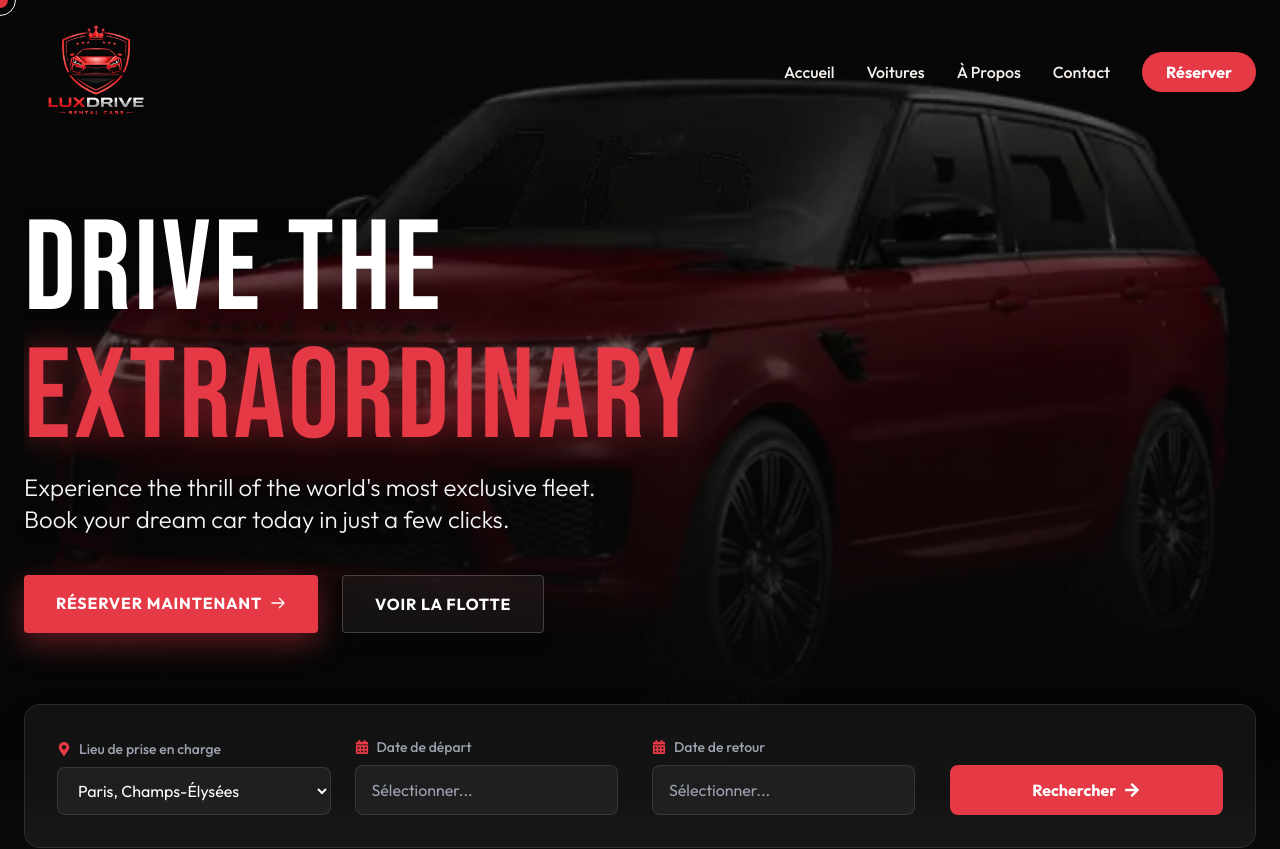
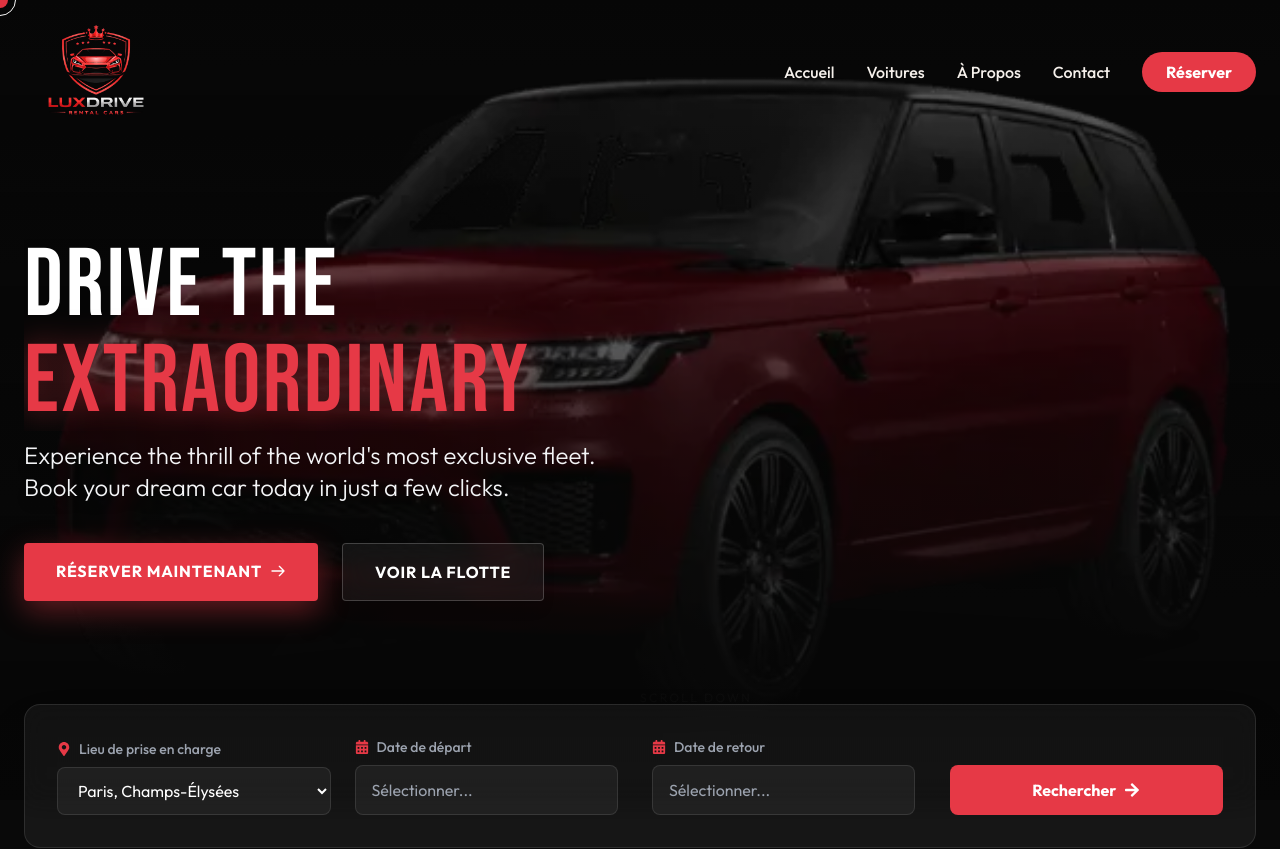
Before and after one commit to Ahmed-Foullane/carRantle, a React (Vite) app: page / in a window 1280 px wide. Shown: the top 849 px of the page. Built offline with nearby package versions, Linux system fonts and the light colour scheme.

Commit message:
fix sizing

```diff
--- a/src/components/home/Hero.jsx
+++ b/src/components/home/Hero.jsx
@@ -35,7 +35,7 @@ const Hero = () => {
                 initial={{ y: 100, opacity: 0 }}
                 animate={{ y: 0, opacity: 1 }}
                 transition={{ duration: 1, ease: [0.22, 1, 0.36, 1] }}
-                className="text-white text-6xl md:text-8xl lg:text-9xl font-display leading-[0.9] drop-shadow-2xl"
+                className="text-white text-5xl md:text-7xl lg:text-8xl font-display leading-[0.9] drop-shadow-2xl"
                 >
                 DRIVE THE <br />
                 <span className="text-lux-red relative inline-block filter drop-shadow-[0_0_15px_rgba(230,57,70,0.5)]">
```
